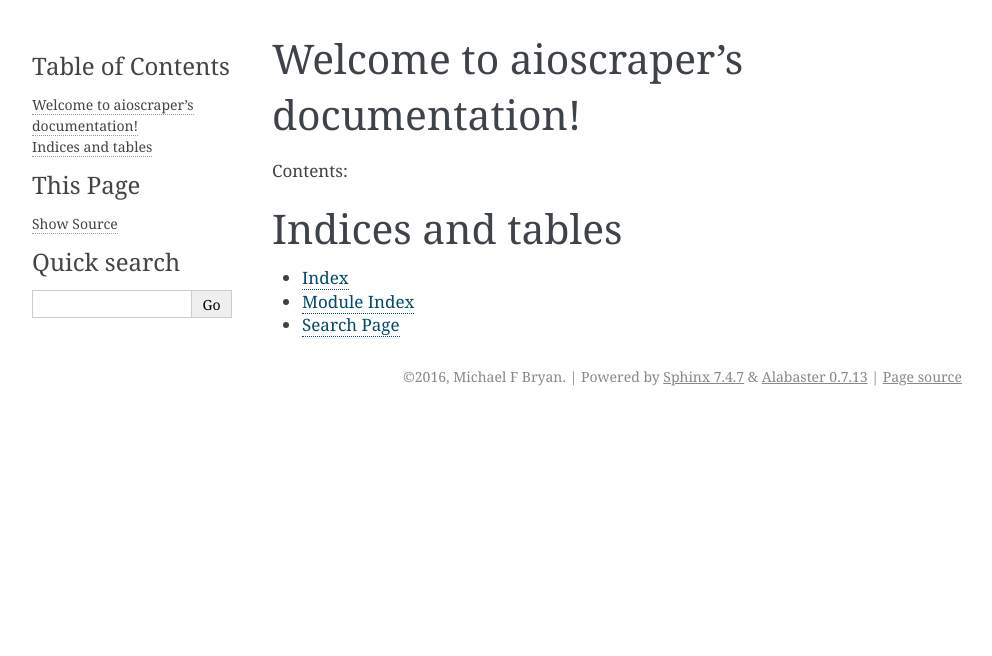
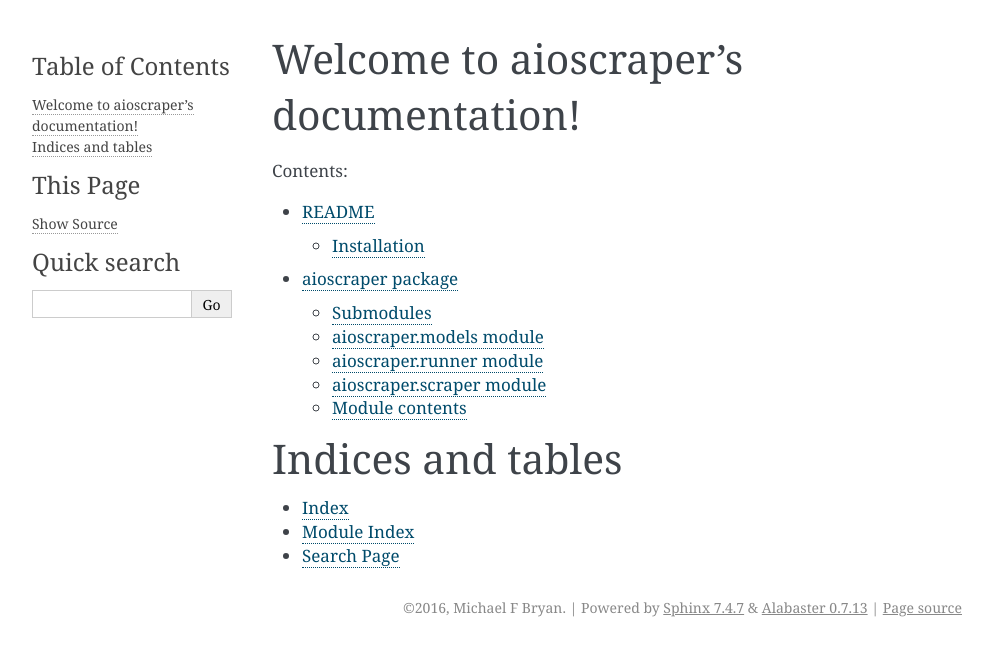
Before and after one commit to Michael-F-Bryan/aioscraper, a Sphinx documentation site: the page built from docs/index.rst, in a window 1280 px wide. Shown: the top 656 px of the page, without its empty margins (148-1140 px from the left). Built offline with Sphinx 7.4.7, drawn with Linux system fonts in a browser that asks for light colours.

```diff
--- /dev/null
+++ b/docs/aioscraper.rst
@@ -0,0 +1,38 @@
+aioscraper package
+==================
+
+Submodules
+----------
+
+aioscraper.models module
+------------------------
+
+.. automodule:: aioscraper.models
+    :members:
+    :undoc-members:
+    :show-inheritance:
+
+aioscraper.runner module
+------------------------
+
+.. automodule:: aioscraper.runner
+    :members:
+    :undoc-members:
+    :show-inheritance:
+
+aioscraper.scraper module
+-------------------------
+
+.. automodule:: aioscraper.scraper
+    :members:
+    :undoc-members:
+    :show-inheritance:
+
+
+Module contents
+---------------
+
+.. automodule:: aioscraper
+    :members:
+    :undoc-members:
+    :show-inheritance:
--- a/docs/conf.py
+++ b/docs/conf.py
@@ -61,10 +61,12 @@ author = 'Michael F Bryan'
 # |version| and |release|, also used in various other places throughout the
 # built documents.
 #
-# The short X.Y version.
-version = '0.1'
 # The full version, including alpha/beta/rc tags.
 release = '0.1.0'
+
+# The short X.Y version.
+# Because we use bumpversion, we want to generate this programatically
+version = '.'.join(release.split('.')[:2])
 
 # The language for content autogenerated by Sphinx. Refer to documentation
 # for a list of supported languages.
--- a/docs/index.rst
+++ b/docs/index.rst
@@ -11,6 +11,9 @@ Contents:
 .. toctree::
    :maxdepth: 2
 
+   README <readme.rst>
+   aioscraper
+
 
 
 Indices and tables
--- /dev/null
+++ b/docs/readme.rst
@@ -0,0 +1 @@
+.. include:: ../README.rst
```
Also changed, not shown: README.rst (added, +20 -0 lines), .bumpversion.cfg (added), 1 other file.
